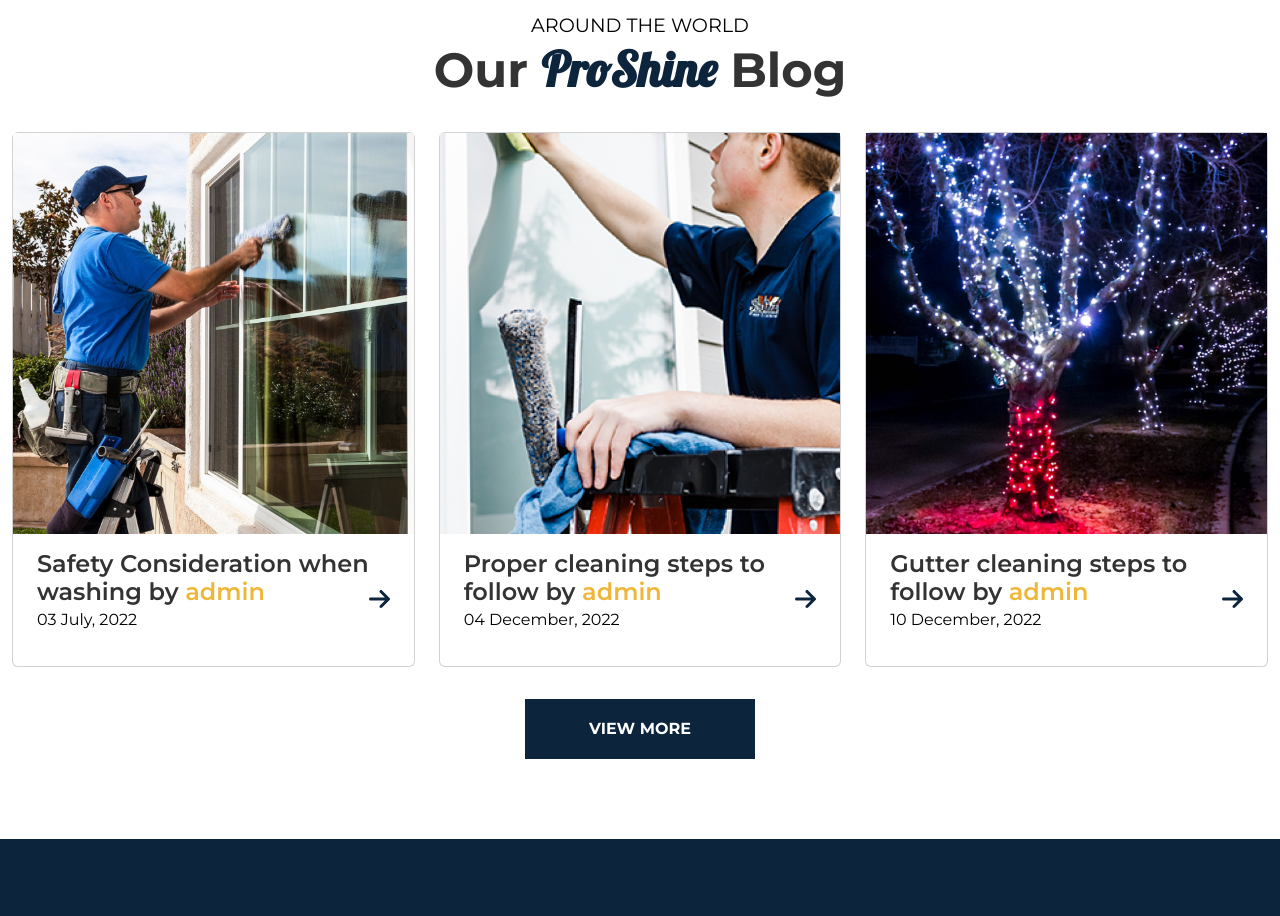
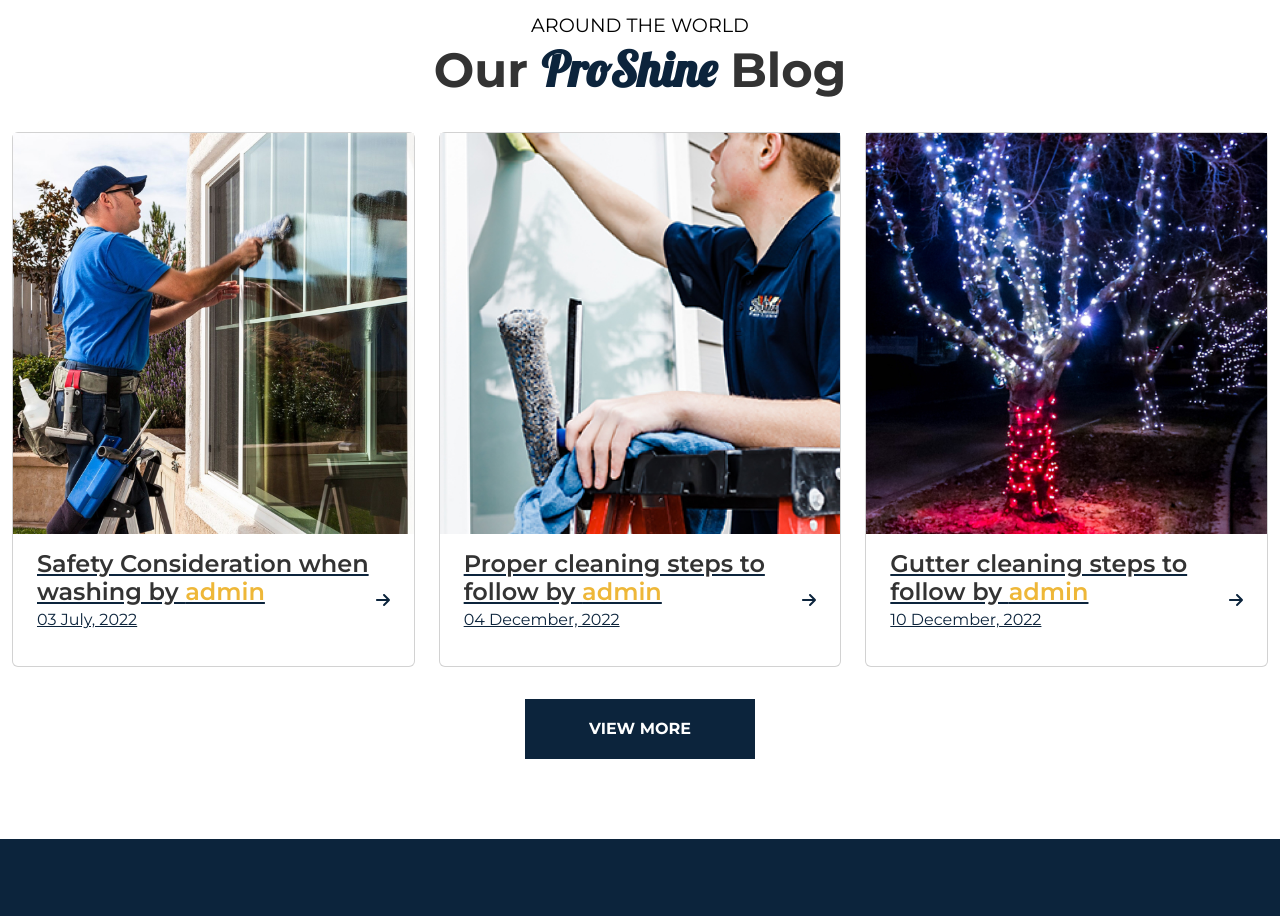
Before and after one commit to kashkumarsingh/Proshine-Window-CLeaning, a website built with webpack: page dist/test.html in a window 1280 px wide. Shown: the part 2500-3416 px from the top of the page. Built offline with nearby package versions, Linux system fonts and the light colour scheme.

Commit message:
uploaded blog section changes in production

```diff
--- a/dist/test.html
+++ b/dist/test.html
@@ -266,6 +266,7 @@
               <!-- /Row -->
               <div class="row">
                   <article class="col-12 col-sm-12 col-md-4 col-lg-4 article" data-aos="fade-up">
+                      <a href="blog.html" class="article__viewmore">
                           <div class="article-card card">
                               <div class="article__img card-img">
                                   <picture>
@@ -274,14 +275,17 @@
                               </div>
                               <div class="article__content card-body">
                                   <div class="article__content-heading">
-                                  <h5 class="article__title">Safety Consideration when washing by <span class="article__meta-author">admin</span></h5>
+                                      <h5 class="article__title">Safety Consideration when washing by <span
+                                              class="article__meta-author">admin</span></h5>
                                       <p class="article__meta-date">03 July, 2022</p>
                                   </div>
-                               <a href="blog.html" class="article__viewmore"><span class="fas fa-arrow-right"></span></a>
+                                  <span class="fas fa-arrow-right article_viewmore-icon"></span>
                               </div>
                           </div>
+                      </a>
                   </article>
                   <article class="col-12 col-sm-12 col-md-4 col-lg-4 article" data-aos="fade-up">
+                      <a href="blog.html" class="article__viewmore">
                           <div class="article-card card">
                               <div class="article__img card-img">
                                   <picture>
@@ -290,14 +294,17 @@
                               </div>
                               <div class="article__content card-body">
                                   <div class="article__content-heading">
-                                  <h5 class="article__title">Proper cleaning steps to follow by <span class="article__meta-author">admin</span></h5>
+                                      <h5 class="article__title">Proper cleaning steps to follow by <span
+                                              class="article__meta-author">admin</span></h5>
                                       <p class="article__meta-date">04 December, 2022</p>
                                   </div>
-                               <a href="blog.html" class="article__viewmore"><span class="fas fa-arrow-right"></span></a>
+                                  <span class="fas fa-arrow-right article_viewmore-icon"></span>
                               </div>
                           </div>
+                      </a>
                   </article>
                   <article class="col-12 col-sm-12 col-md-4 col-lg-4 article" data-aos="fade-up">
+                      <a href="blog.html" class="article__viewmore">
                           <div class="article-card card">
                               <div class="article__img card-img">
                                   <picture>
@@ -306,12 +313,14 @@
                               </div>
                               <div class="article__content card-body">
                                   <div class="article__content-heading">
-                                  <h5 class="article__title">Gutter cleaning steps to follow by <span class="article__meta-author">admin</span></h5>
+                                      <h5 class="article__title">Gutter cleaning steps to follow by <span
+                                              class="article__meta-author">admin</span></h5>
                                       <p class="article__meta-date">10 December, 2022</p>
                                   </div>
-                               <a href="blog.html" class="article__viewmore"><span class="fas fa-arrow-right"></span></a>
+                                  <span class="fas fa-arrow-right article_viewmore-icon"></span>
                               </div>
                           </div>
+                      </a>
                   </article>
                   <div class="col-12 col-sm-12">
                       <div class="hww__steps-cta" data-aos="fade-left">
```
Also changed, not shown: dist/blog.html (+3 -3 lines), dist/index.html (+15 -6 lines), 2 other files. Lines whose indentation alone changed are shown as unchanged.
